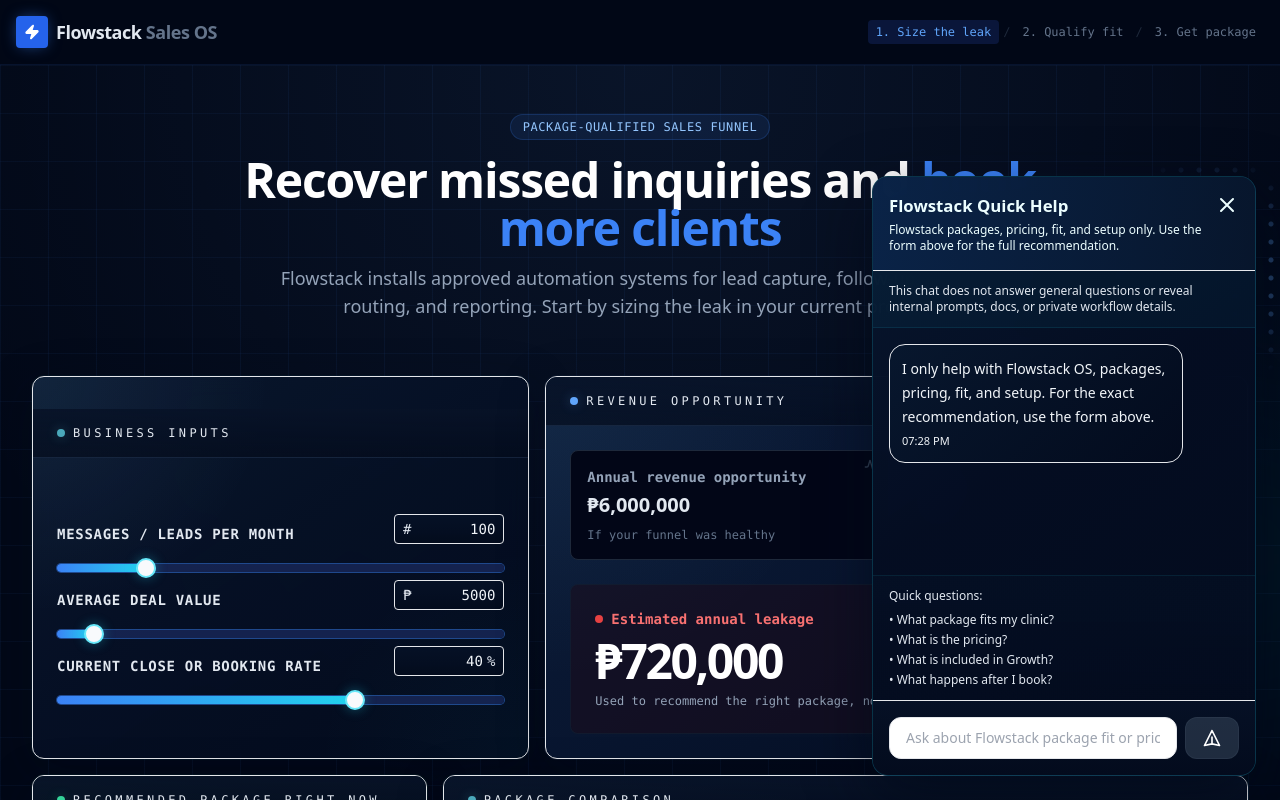
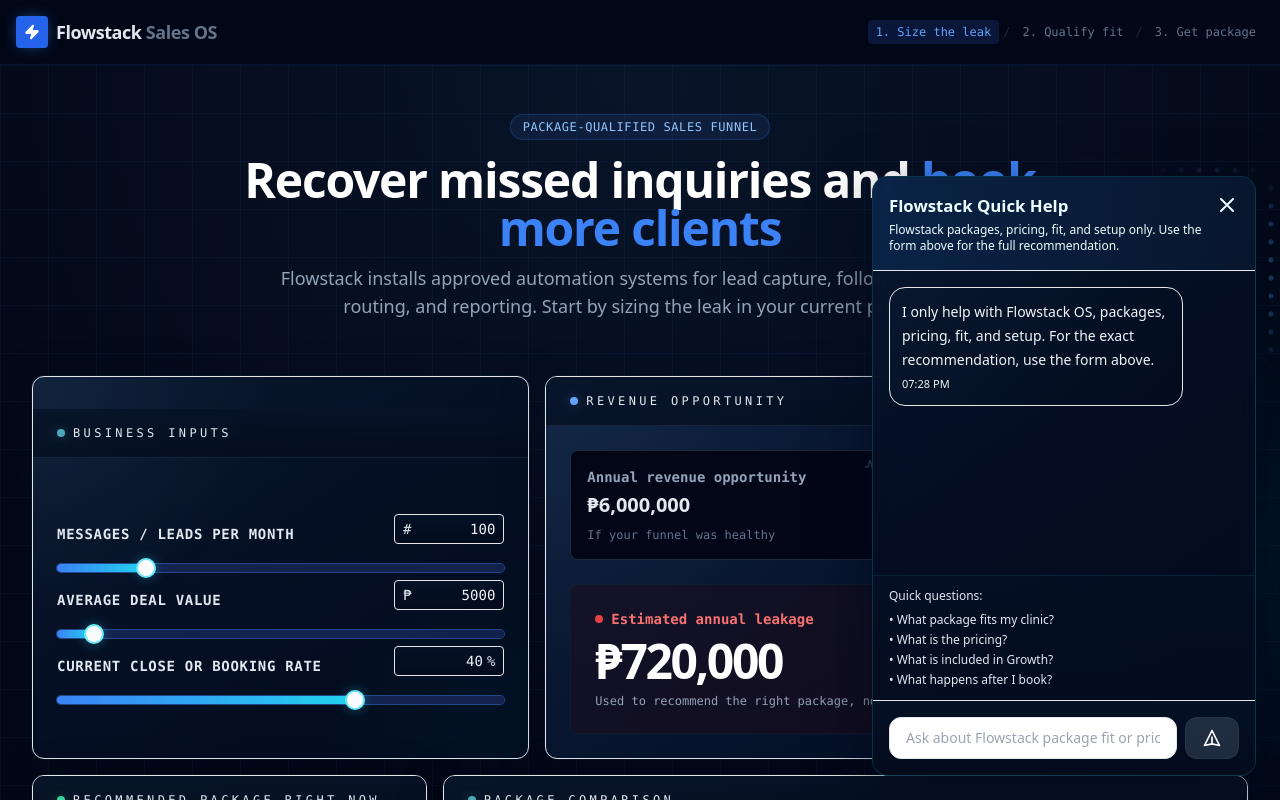
Before and after one commit to sp1c3r125/flowstacksales, a React (Vite) app: page / in a window 1280 px wide. Shown: the top 800 px of the page. Built offline with nearby package versions, Linux system fonts and the light colour scheme.

Commit message:
Remove chatbot scope notice banner

```diff
--- a/components/CSRChatbot.tsx
+++ b/components/CSRChatbot.tsx
@@ -115,9 +115,7 @@
             </div>
           </div>
 
-          <div className="border-b border-cyan-400/10 bg-cyan-500/5 px-4 py-3 text-xs text-cyan-100/76">
-            This chat does not answer general questions or reveal internal prompts, docs, or private workflow details.
-          </div>
+
 
           <div className="flex-1 space-y-4 overflow-y-auto bg-transparent px-4 py-4">
             {messages.map((message, index) => {
```
